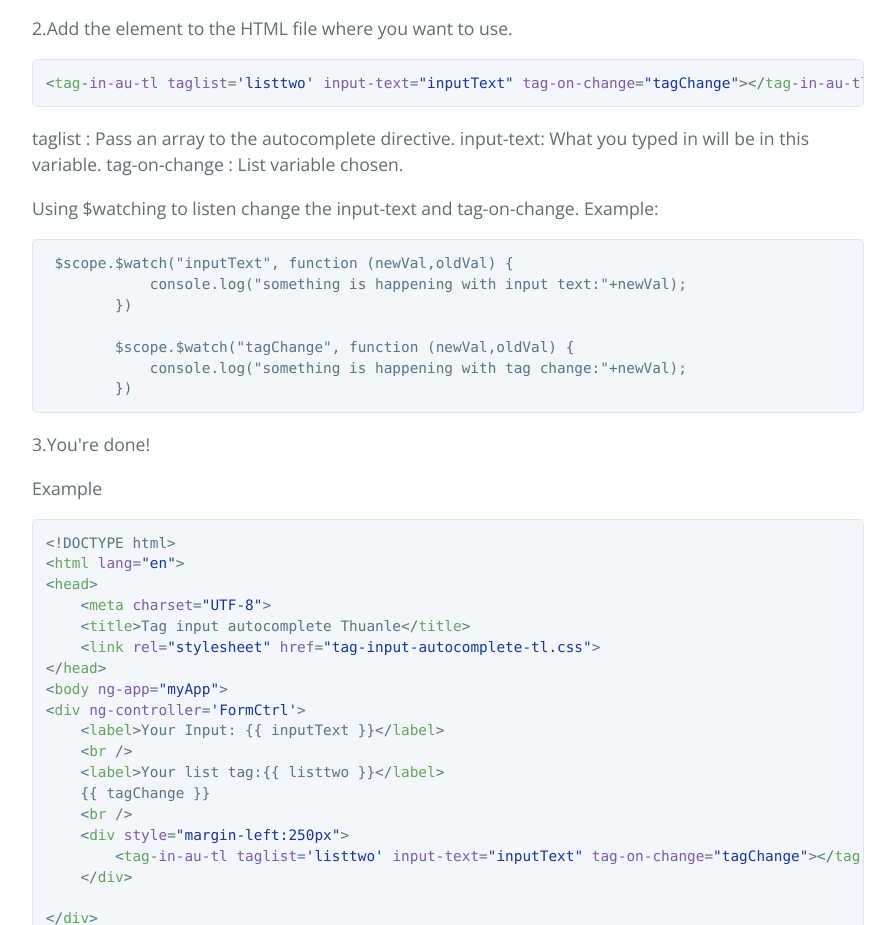
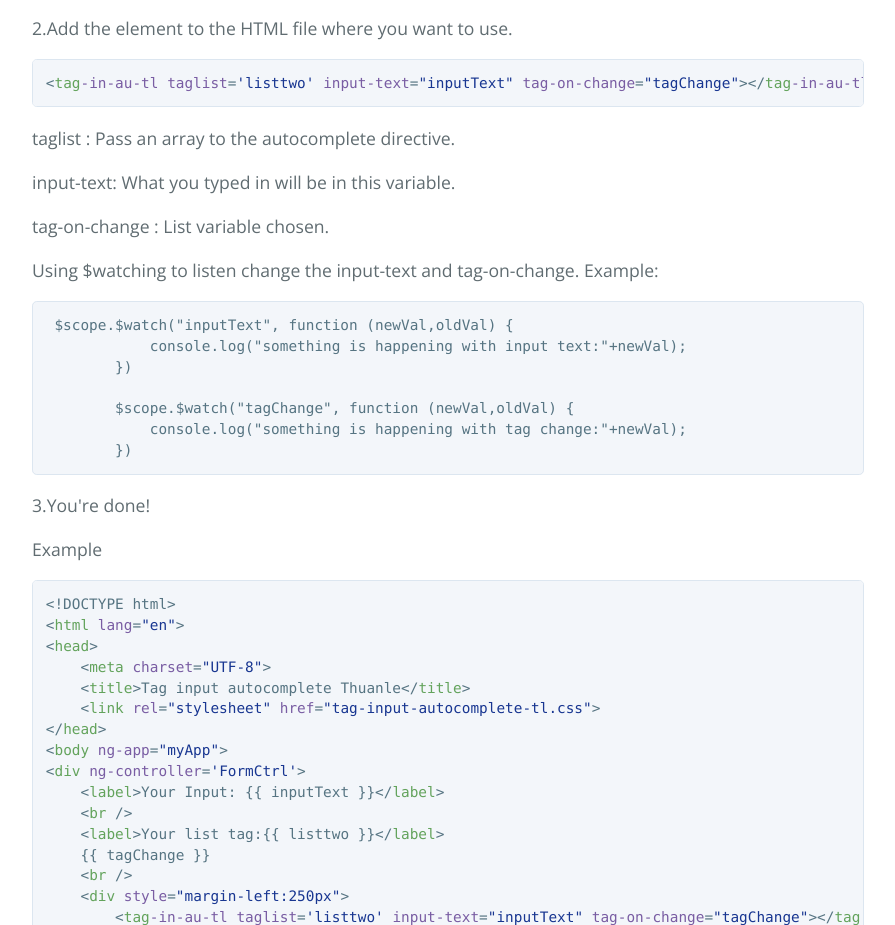
Before and after one commit to thuanitdn/tag-input-autocomplete-tl, a plain HTML site: page index.html in a window 1280 px wide. Shown: the part 822-1747 px from the top of the page, without its empty margins (192-1087 px from the left). Drawn offline with nearby package versions, Linux system fonts and the light colour scheme.

```diff
--- a/index.html
+++ b/index.html
@@ -50,9 +50,11 @@
 
 <div class="highlight highlight-text-html-basic"><pre>&lt;<span class="pl-ent">tag</span><span class="pl-e">-in-au-tl</span> <span class="pl-e">taglist</span>=<span class="pl-s"><span class="pl-pds">'</span>listtwo<span class="pl-pds">'</span></span> <span class="pl-e">input-text</span>=<span class="pl-s"><span class="pl-pds">"</span>inputText<span class="pl-pds">"</span></span> <span class="pl-e">tag-on-change</span>=<span class="pl-s"><span class="pl-pds">"</span>tagChange<span class="pl-pds">"</span></span>&gt;&lt;/<span class="pl-ent">tag</span><span class="pl-e">-in-au-tl</span>&gt;</pre></div>
 
-<p>taglist : Pass an array to the autocomplete directive.
-input-text: What you typed in will be in this variable.
-tag-on-change : List variable chosen.</p>
+<p>taglist : Pass an array to the autocomplete directive.</p>
+
+<p>input-text: What you typed in will be in this variable.</p>
+
+<p>tag-on-change : List variable chosen.</p>
 
 <p>Using $watching to listen change the input-text and tag-on-change.
 Example: </p>
```
Also changed, not shown: params.json (+1 -1 lines).
